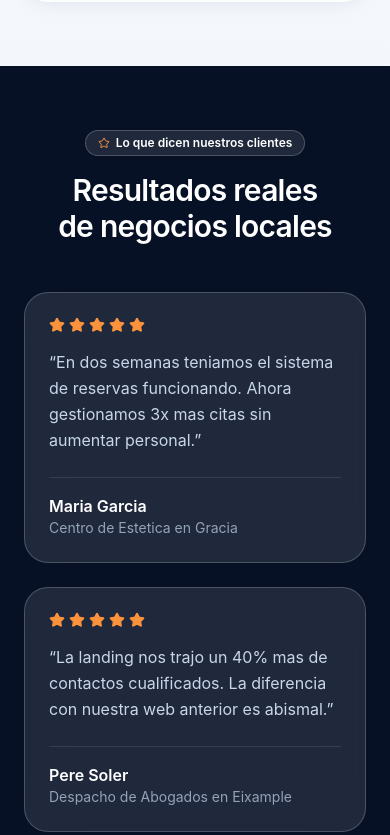
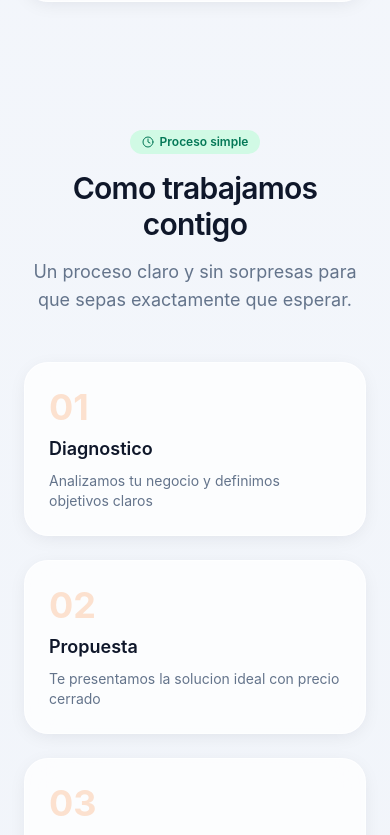
Before and after one commit to BackSoftwareJR/bcnlanding, a Next.js app: page / in a window 390 px wide. Shown: the part 4740-5575 px from the top of the page. Built offline with nearby package versions, Linux system fonts and the light colour scheme.

Commit message:
feat: remove testimonials section from homepage
Co-authored-by: jrovera05 <jrovera05@gmail.com>

```diff
--- a/app/page.tsx
+++ b/app/page.tsx
@@ -8,7 +8,6 @@ import {
   Zap,
   Shield,
   TrendingUp,
-  Star,
   ArrowRight,
   Users,
   Award,
@@ -57,27 +56,6 @@ const benefits = [
     title: "Soporte local en Barcelona",
     description: "Equipo cercano que entiende el mercado local y tus necesidades reales.",
     icon: Users
-  }
-];
-
-const testimonials = [
-  {
-    quote: "En dos semanas teniamos el sistema de reservas funcionando. Ahora gestionamos 3x mas citas sin aumentar personal.",
-    author: "Maria Garcia",
-    role: "Centro de Estetica en Gracia",
-    rating: 5
-  },
-  {
-    quote: "La landing nos trajo un 40% mas de contactos cualificados. La diferencia con nuestra web anterior es abismal.",
-    author: "Pere Soler",
-    role: "Despacho de Abogados en Eixample",
-    rating: 5
-  },
-  {
-    quote: "El menu digital redujo errores de comanda y aumento el ticket medio. Los clientes lo usan encantados.",
-    author: "Carlos Fernandez",
-    role: "Restaurante en Born",
-    rating: 5
   }
 ];
 
@@ -331,54 +309,6 @@ export default function HomePage() {
         </div>
       </section>
 
-      {/* Social Proof / Testimonials */}
-      <section className="section-padding bg-[#071126]">
-        <div className="container-width">
-          <motion.div
-            initial={{ opacity: 0, y: 30 }}
-            whileInView={{ opacity: 1, y: 0 }}
-            viewport={{ once: true }}
-            transition={{ duration: 0.6 }}
-            className="text-center"
-          >
-            <span className="badge mb-4 border border-white/20 bg-white/10 text-white">
-              <Star className="h-3 w-3 text-accent-400" />
-              Lo que dicen nuestros clientes
-            </span>
-            <h2 className="section-title text-white">
-              Resultados reales de negocios locales
-            </h2>
-          </motion.div>
-
-          <motion.div
-            variants={staggerContainer}
-            initial="initial"
-            whileInView="animate"
-            viewport={{ once: true }}
-            className="mt-12 grid gap-6 md:grid-cols-3"
-          >
-            {testimonials.map((testimonial) => (
-              <motion.div
-                key={testimonial.author}
-                variants={fadeInUp}
-                className="rounded-3xl border border-white/20 bg-white/10 p-6 backdrop-blur-xl"
-              >
-                <div className="mb-4 flex gap-1">
-                  {[...Array(testimonial.rating)].map((_, i) => (
-                    <Star key={i} className="h-4 w-4 fill-accent-400 text-accent-400" />
-                  ))}
-                </div>
-                <p className="leading-relaxed text-blue-100/90">&ldquo;{testimonial.quote}&rdquo;</p>
-                <div className="mt-6 border-t border-white/10 pt-4">
-                  <p className="font-semibold text-white">{testimonial.author}</p>
-                  <p className="text-sm text-primary-400">{testimonial.role}</p>
-                </div>
-              </motion.div>
-            ))}
-          </motion.div>
-        </div>
-      </section>
-
       {/* Process Section */}
       <section className="section-padding bg-transparent">
         <div className="container-width">
```
